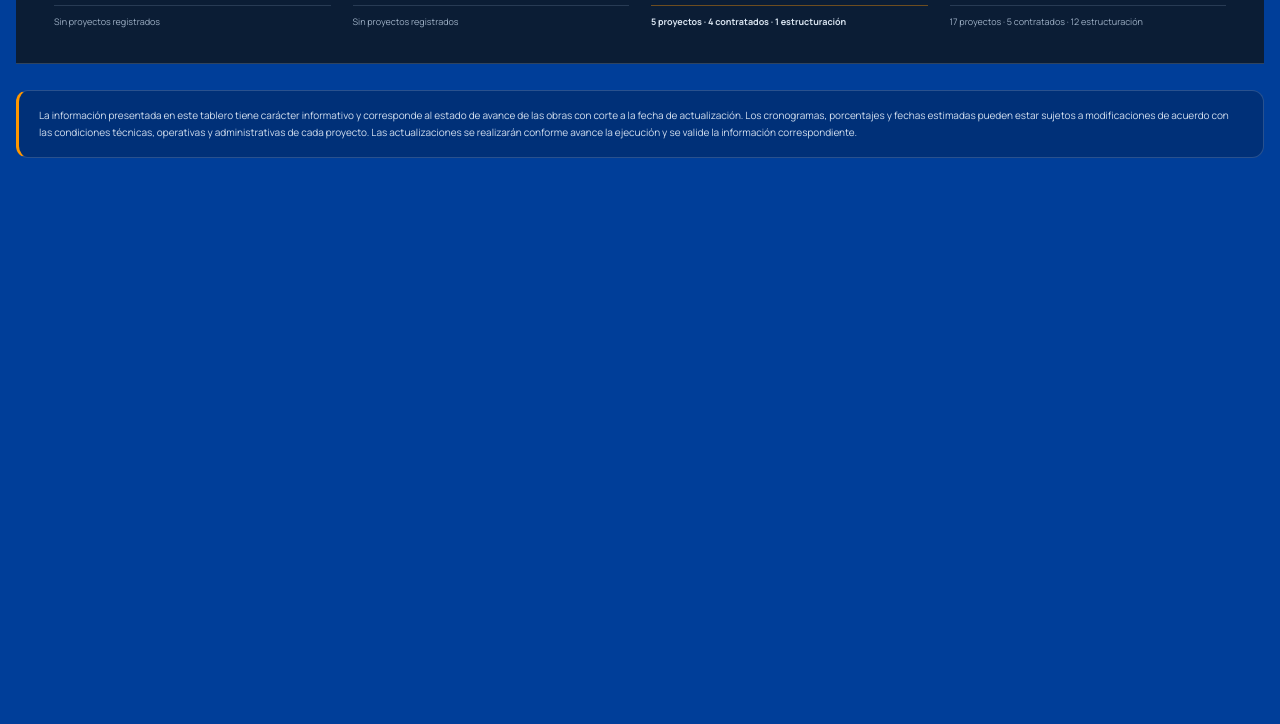
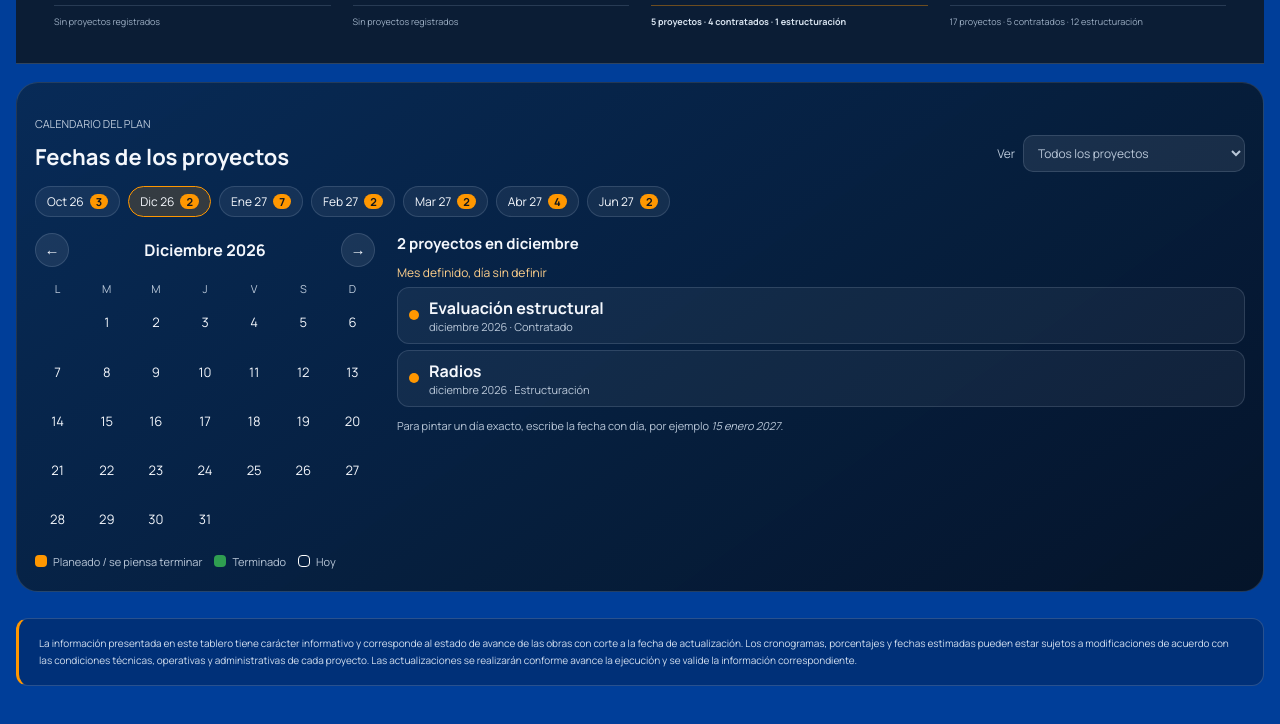
Before and after one commit to Samu3lRA/mapa-plaza-mayor-animado, a plain HTML site: page index.html in a window 1280 px wide. Shown: the part 1192-1916 px from the top of the page. Before the commit the page ends 1398 px from the top, so only its background shows below. Drawn offline with Linux system fonts and the light colour scheme.

Commit message:
Calendario del plan: dias coloreados por fecha de cada proyecto
Co-Authored-By: Claude Sonnet 5.5 <noreply@anthropic.com>
Claude-Session: https://claude.ai/code/session_01WGmKRz4bKeSb8dQbwDar8L

```diff
--- a/css/estilos.css
+++ b/css/estilos.css
@@ -1698,3 +1698,47 @@ body:not(.edit-enabled) #editToggle{display:none!important}
 
 /* El panel de información queda debajo de los botones del encabezado (--panel-libre lo calcula interfaz.js). */
 @media(min-width:761px){.info-panel{top:calc(50% + (var(--panel-libre,24px) - 24px)/2)!important;max-height:calc(100vh - var(--panel-libre,24px) - 24px)!important}}
+
+/* Calendario del plan (js/calendario.js) */
+.plan-calendar{margin:18px 0;padding:22px 18px;border-radius:22px;border:1px solid var(--line);background:linear-gradient(145deg,rgba(8,42,83,.94),rgba(5,19,37,.96));color:var(--text)}
+.plan-calendar h2{margin:2px 0 0;font-size:22px}
+.plan-calendar h3{margin:0 0 10px;font-size:15px}
+.cal-head{display:flex;justify-content:space-between;align-items:flex-end;gap:12px;flex-wrap:wrap;margin-bottom:14px}
+.cal-filter{display:flex;align-items:center;gap:8px;font-size:12px;color:var(--muted)}
+.cal-filter select{max-width:260px;padding:8px 10px;border-radius:10px;border:1px solid var(--line);background:rgba(255,255,255,.08);color:inherit;font:inherit}
+.cal-filter select option{color:#14171c}
+.cal-chips{display:flex;gap:8px;flex-wrap:wrap;margin-bottom:16px}
+.cal-chip{display:inline-flex;gap:6px;align-items:center;padding:6px 11px;border-radius:999px;border:1px solid var(--line);background:rgba(255,255,255,.06);color:inherit;font:inherit;font-size:12px;cursor:pointer;text-transform:capitalize}
+.cal-chip b{background:var(--orange);color:#14171c;border-radius:999px;padding:0 6px;font-size:11px}
+.cal-chip.is-on{border-color:var(--orange);background:rgba(255,151,0,.18)}
+.cal-body{display:grid;grid-template-columns:minmax(0,340px) minmax(0,1fr);gap:22px}
+.cal-bar{display:flex;align-items:center;justify-content:space-between;margin-bottom:10px;text-transform:capitalize}
+.cal-bar button{width:34px;height:34px;border-radius:50%;border:1px solid var(--line);background:rgba(255,255,255,.08);color:inherit;cursor:pointer;font-size:15px}
+.cal-dow,.cal-days{display:grid;grid-template-columns:repeat(7,1fr);gap:4px}
+.cal-dow span{text-align:center;font-size:11px;color:var(--muted);padding:4px 0}
+.cal-day{position:relative;aspect-ratio:1;display:flex;align-items:center;justify-content:center;border-radius:10px;font-size:13px;border:1px solid transparent;background:transparent;color:inherit;font-family:inherit}
+.cal-day.is-empty{visibility:hidden}
+button.cal-day{cursor:pointer;font-weight:800}
+.cal-day.is-plan{background:#ff9700;color:#14171c}
+.cal-day.is-done{background:#2f9e50;color:#fff}
+.cal-day.is-today{border-color:#fff;box-shadow:0 0 0 1px #fff inset}
+.cal-day sup{position:absolute;top:2px;right:4px;font-size:9px}
+.cal-legend{display:flex;flex-wrap:wrap;gap:12px;list-style:none;margin:12px 0 0;padding:0;font-size:11px;color:var(--muted)}
+.cal-legend li{display:flex;align-items:center;gap:6px}
+.cal-legend i{width:12px;height:12px;border-radius:4px;display:inline-block}
+.cal-legend i.is-plan,.cal-item.is-plan i{background:#ff9700}
+.cal-legend i.is-done,.cal-item.is-done i{background:#2f9e50}
+.cal-legend i.is-today{border:1px solid #fff}
+.cal-list ul{list-style:none;margin:0 0 10px;padding:0;display:grid;gap:6px}
+.cal-item{width:100%;display:flex;gap:10px;align-items:center;text-align:left;padding:9px 11px;border-radius:12px;border:1px solid var(--line);background:rgba(255,255,255,.05);color:inherit;font:inherit;cursor:pointer}
+.cal-item i{width:10px;height:10px;border-radius:50%;flex:none}
+.cal-item span{display:grid}
+.cal-item small{color:var(--muted);font-size:11px}
+.cal-sub{margin:10px 0 6px;font-size:12px;color:#ffd08b}
+.cal-hint,.cal-none{font-size:11px;color:var(--muted)}
+@media(max-width:760px){.cal-body{grid-template-columns:1fr}}
+[data-theme="light"] .plan-calendar{background:linear-gradient(145deg,#fff,#edf3fa);border-color:rgba(0,62,153,.14);color:#14202e}
+[data-theme="light"] .cal-chip,[data-theme="light"] .cal-item,[data-theme="light"] .cal-bar button,[data-theme="light"] .cal-filter select{background:#fff;border-color:rgba(0,62,153,.18)}
+[data-theme="light"] .cal-day.is-today{border-color:#003e99;box-shadow:0 0 0 1px #003e99 inset}
+[data-theme="light"] .cal-legend i.is-today{border-color:#003e99}
+[data-theme="light"] .plan-calendar{--muted:#4a5a6d}
--- a/index.html
+++ b/index.html
@@ -157,6 +157,6 @@
     </div>
   </aside>
   <div class="toast" id="toast" role="status" aria-live="polite"></div>
-  <script src="./js/datos.js?v=fase5"></script><script src="./js/app.js?v=fase5"></script><script src="./js/animaciones.js?v=fase5"></script><script src="./js/mejoras.js?v=fase5"></script><script src="./js/interfaz.js?v=fase5"></script>
+  <script src="./js/datos.js?v=fase5"></script><script src="./js/app.js?v=fase5"></script><script src="./js/animaciones.js?v=fase5"></script><script src="./js/mejoras.js?v=fase5"></script><script src="./js/interfaz.js?v=fase5"></script><script src="./js/calendario.js?v=fase5"></script>
 </body>
 </html>
--- /dev/null
+++ b/js/calendario.js
@@ -0,0 +1,112 @@
+/* Calendario del plan: muestra en qué día (o mes) termina, terminó o se planeó cada proyecto.
+   Lee la fecha de cada proyecto (campo "fecha" de datos.js o del modo edición).
+   - "15 enero 2027" o "15 de enero de 2027"  -> se pinta ese día.
+   - "enero 2027" (sin día)                    -> se marca el mes y se lista abajo "sin día definido".
+   Color: verde = terminado, naranja = planeado / se piensa terminar. */
+(function(){
+  const MESES=['enero','febrero','marzo','abril','mayo','junio','julio','agosto','septiembre','octubre','noviembre','diciembre'];
+  const DIAS=['L','M','M','J','V','S','D'];
+  const HECHO=/ejecutad|terminad|finalizad|entregad|cerrad/i;
+  const quitaTildes=s=>String(s||'').normalize('NFD').replace(/[̀-ͯ]/g,'').toLowerCase();
+  const esc=s=>String(s==null?'':s).replace(/[&<>"']/g,c=>({'&':'&amp;','<':'&lt;','>':'&gt;','"':'&quot;',"'":'&#39;'}[c]));
+
+  function parseFecha(txt){
+    const t=quitaTildes(txt);
+    const mes=MESES.findIndex(m=>quitaTildes(m)&&t.includes(quitaTildes(m)));
+    const y=(t.match(/20\d{2}/)||[])[0];
+    if(mes<0||!y)return null;
+    let d=null;
+    const m=t.match(/(?:^|\D)(\d{1,2})(?=\s*(?:de\s+)?[a-z])/);
+    if(m){const n=+m[1];if(n>=1&&n<=31)d=n;}
+    const iso=t.match(/^(20\d{2})-(\d{2})-(\d{2})$/);
+    if(iso)return {y:+iso[1],m:+iso[2]-1,d:+iso[3]};
+    return {y:+y,m:mes,d};
+  }
+  const hoy=()=>{const n=new Date();return {y:n.getFullYear(),m:n.getMonth(),d:n.getDate()}};
+
+  function items(){
+    const list=(window.PlazaMayorData&&PlazaMayorData.getProjects())||[];
+    return list.map(p=>{const f=parseFecha(p.fecha);return f?{p,f,hecho:HECHO.test(p.estado||'')}:null}).filter(Boolean);
+  }
+
+  let root=null,cur=null,filtro='todos';
+
+  function build(){
+    const anchor=document.getElementById('historiaInversion');
+    if(!anchor||root)return;
+    root=document.createElement('section');
+    root.className='plan-calendar';root.id='planCalendar';
+    root.setAttribute('aria-label','Calendario de fechas de los proyectos');
+    anchor.insertAdjacentElement('afterend',root);
+    root.addEventListener('click',e=>{
+      const nav=e.target.closest('[data-cal-nav]');
+      if(nav){move(+nav.dataset.calNav);return;}
+      const mes=e.target.closest('[data-cal-mes]');
+      if(mes){const [y,m]=mes.dataset.calMes.split('-').map(Number);cur={y,m};render();return;}
+      const pr=e.target.closest('[data-cal-id]');
+      if(pr){abrir(pr.dataset.calId);}
+    });
+    root.addEventListener('change',e=>{if(e.target.id==='calFiltro'){filtro=e.target.value;render();}});
+  }
+  function move(delta){const d=new Date(cur.y,cur.m+delta,1);cur={y:d.getFullYear(),m:d.getMonth()};render();}
+  function abrir(id){
+    const mk=document.querySelector('.map-point[data-id="'+CSS.escape(id)+'"]');
+    if(mk){mk.click();document.getElementById('mapViewport')?.scrollIntoView({behavior:'smooth',block:'center'});}
+  }
+
+  function render(){
+    if(!root)return;
+    const todos=items();
+    const vis=filtro==='todos'?todos:todos.filter(i=>i.p.id===filtro);
+    if(!cur){
+      const h=hoy(),fut=vis.filter(i=>i.f.y*12+i.f.m>=h.y*12+h.m).sort((a,b)=>(a.f.y*12+a.f.m)-(b.f.y*12+b.f.m))[0];
+      const base=fut||vis[0];cur=base?{y:base.f.y,m:base.f.m}:{y:h.y,m:h.m};
+    }
+    const {y,m}=cur,h=hoy();
+    const delMes=vis.filter(i=>i.f.y===y&&i.f.m===m);
+    const porDia={};delMes.filter(i=>i.f.d).forEach(i=>(porDia[i.f.d]=porDia[i.f.d]||[]).push(i));
+    const sinDia=delMes.filter(i=>!i.f.d);
+    // meses con proyectos
+    const cuenta={};vis.forEach(i=>{const k=i.f.y+'-'+i.f.m;cuenta[k]=(cuenta[k]||0)+1;});
+    const claves=Object.keys(cuenta).sort((a,b)=>{const[ay,am]=a.split('-').map(Number),[by,bm]=b.split('-').map(Number);return ay*12+am-(by*12+bm)});
+    const chips=claves.map(k=>{const[cy,cm]=k.split('-').map(Number);const on=cy===y&&cm===m;
+      return `<button type="button" class="cal-chip${on?' is-on':''}" data-cal-mes="${cy}-${cm}" aria-pressed="${on}">${MESES[cm].slice(0,3)} ${String(cy).slice(2)}<b>${cuenta[k]}</b></button>`}).join('');
+    // cuadrícula
+    const primero=new Date(y,m,1),offset=(primero.getDay()+6)%7,total=new Date(y,m+1,0).getDate();
+    let celdas='';
+    for(let i=0;i<offset;i++)celdas+='<span class="cal-day is-empty" aria-hidden="true"></span>';
+    for(let d=1;d<=total;d++){
+      const lst=porDia[d]||[],esHoy=h.y===y&&h.m===m&&h.d===d;
+      const cls=lst.length?(lst.every(i=>i.hecho)?' is-done':' is-plan'):'';
+      const tip=lst.map(i=>i.p.nombre).join(', ');
+      celdas+=lst.length
+        ?`<button type="button" class="cal-day${cls}${esHoy?' is-today':''}" data-cal-id="${esc(lst[0].p.id)}" title="${esc(tip)}" aria-label="${d} de ${MESES[m]}: ${esc(tip)}">${d}${lst.length>1?`<sup>${lst.length}</sup>`:''}</button>`
+        :`<span class="cal-day${esHoy?' is-today':''}">${d}</span>`;
+    }
+    const fila=i=>`<li><button type="button" class="cal-item ${i.hecho?'is-done':'is-plan'}" data-cal-id="${esc(i.p.id)}"><i></i><span><strong>${esc(i.p.nombre)}</strong><small>${esc(i.p.fecha)} · ${esc(i.p.estado||'')}</small></span></button></li>`;
+    const conDia=Object.keys(porDia).map(Number).sort((a,b)=>a-b).flatMap(d=>porDia[d]);
+    const opts='<option value="todos">Todos los proyectos</option>'+(((window.PlazaMayorData&&PlazaMayorData.getProjects())||[]).map(p=>`<option value="${esc(p.id)}"${p.id===filtro?' selected':''}>${esc(p.nombre)}</option>`).join(''));
+    root.innerHTML=`
+      <div class="cal-head"><div><p class="eyebrow">CALENDARIO DEL PLAN</p><h2>Fechas de los proyectos</h2></div>
+        <label class="cal-filter"><span>Ver</span><select id="calFiltro" aria-label="Filtrar proyecto">${opts}</select></label></div>
+      <div class="cal-chips" role="group" aria-label="Meses con proyectos">${chips||'<span class="cal-none">Sin fechas</span>'}</div>
+      <div class="cal-body">
+        <div class="cal-month">
+          <div class="cal-bar"><button type="button" data-cal-nav="-1" aria-label="Mes anterior">←</button><strong>${MESES[m]} ${y}</strong><button type="button" data-cal-nav="1" aria-label="Mes siguiente">→</button></div>
+          <div class="cal-grid" role="grid"><div class="cal-dow">${DIAS.map(x=>`<span>${x}</span>`).join('')}</div><div class="cal-days">${celdas}</div></div>
+          <ul class="cal-legend"><li><i class="is-plan"></i>Planeado / se piensa terminar</li><li><i class="is-done"></i>Terminado</li><li><i class="is-today"></i>Hoy</li></ul>
+        </div>
+        <div class="cal-list">
+          <h3>${delMes.length?`${delMes.length} proyecto${delMes.length>1?'s':''} en ${MESES[m]}`:`Sin proyectos en ${MESES[m]}`}</h3>
+          ${conDia.length?`<ul>${conDia.map(fila).join('')}</ul>`:''}
+          ${sinDia.length?`<p class="cal-sub">Mes definido, día sin definir</p><ul>${sinDia.map(fila).join('')}</ul>`:''}
+          <p class="cal-hint">Para pintar un día exacto, escribe la fecha con día, por ejemplo <em>15 enero 2027</em>.</p>
+        </div>
+      </div>`;
+  }
+
+  function init(){build();render();}
+  window.addEventListener('plaza:datachange',render);
+  window.addEventListener('plaza:panelrender',()=>{});
+  if(document.readyState==='loading')document.addEventListener('DOMContentLoaded',init);else init();
+})();
```
Also changed, not shown: 1 other file.
